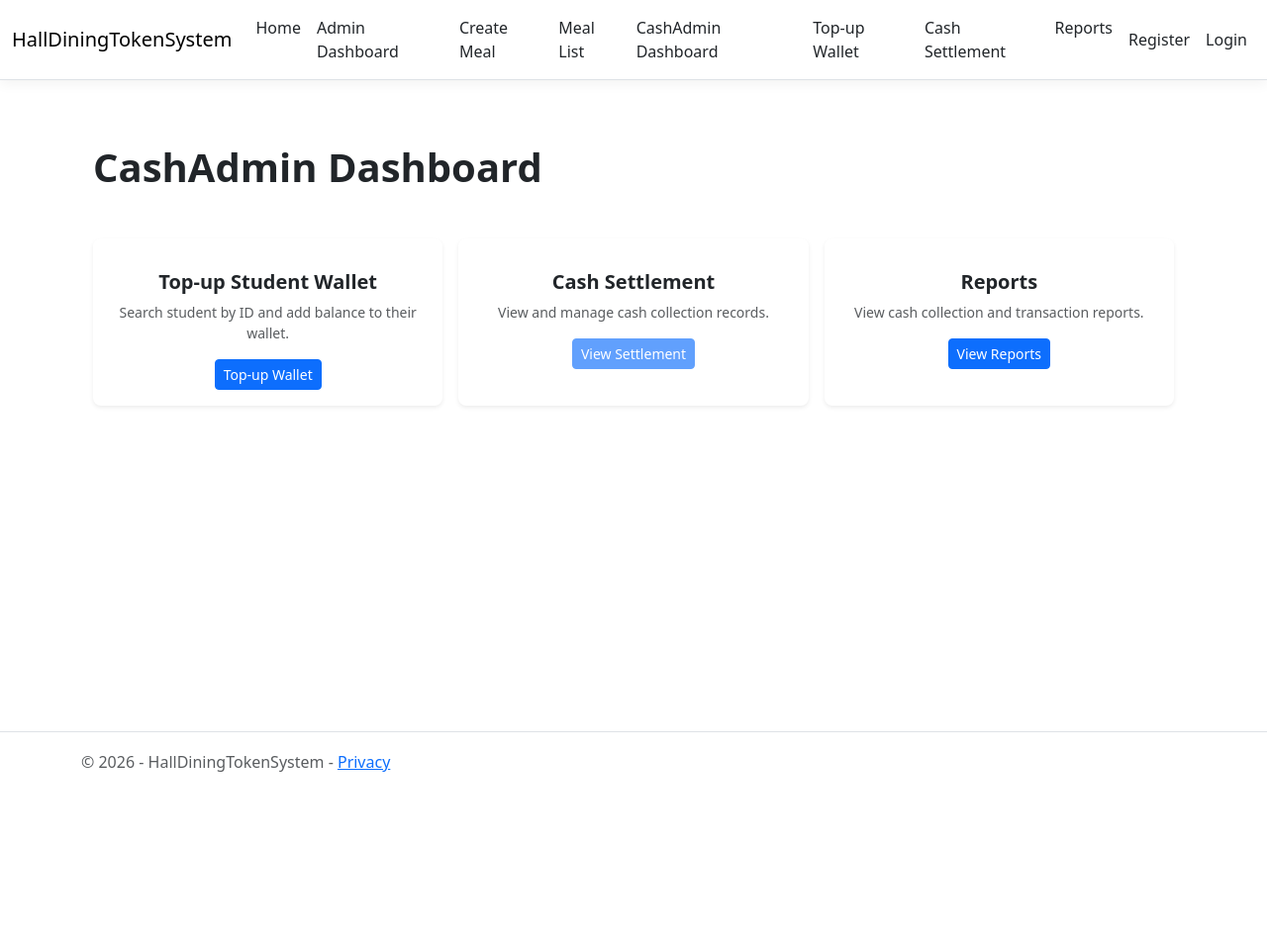
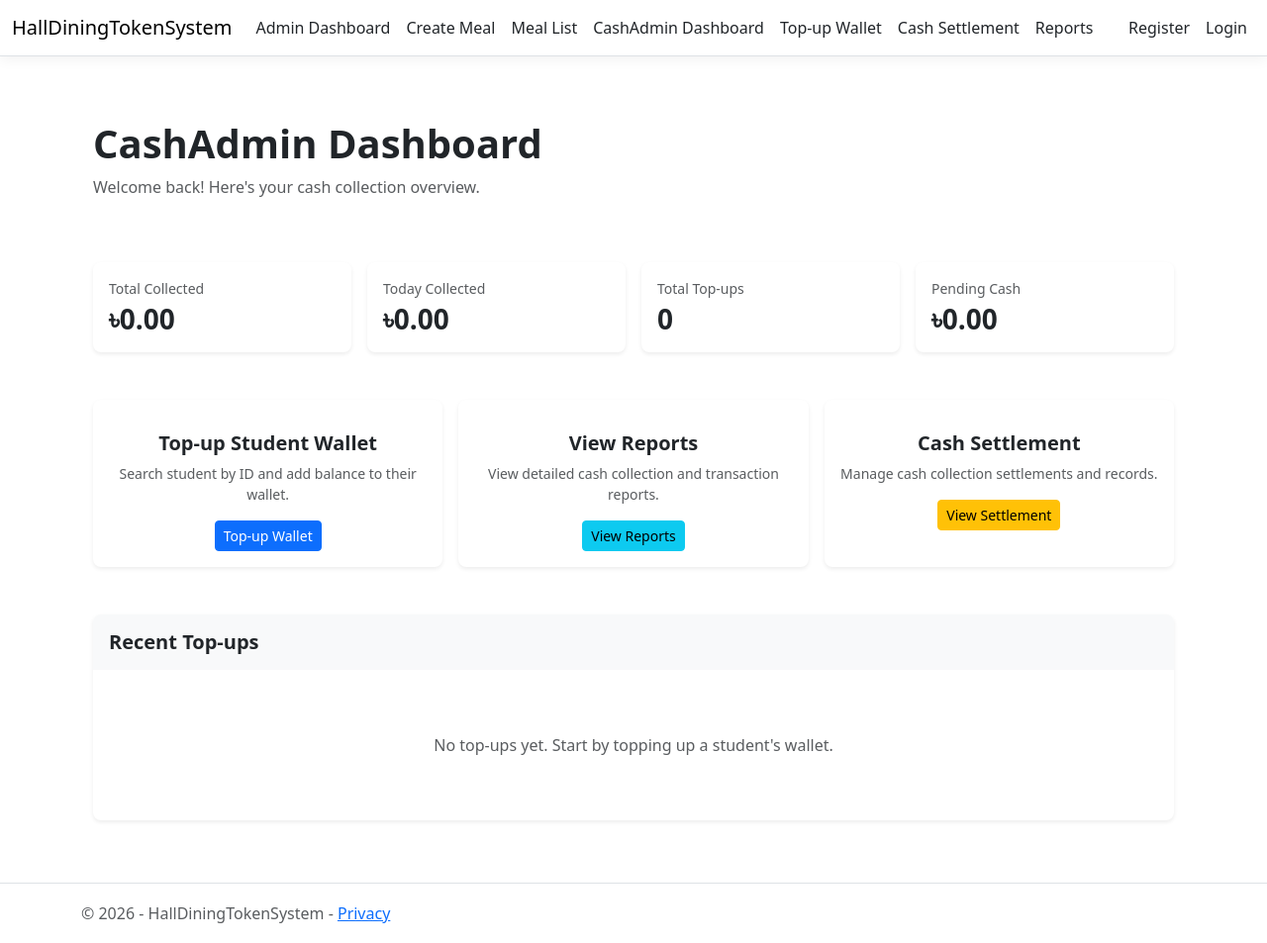
Before and after one commit to Wadud-Code-Show/HallDiningTokenSystem, an ASP.NET Core app: page /CashAdmin/Dashboard in a window 1280 px wide. Shown: the whole page at 99% size. Before the commit the page ends 780 px from the top, so only its background shows below. Run offline with ASP.NET Core 8, Linux system fonts and the light colour scheme; a user stored in the database is signed in; style sheets or scripts are compiled from the project's sources; some libraries are stand-ins or nearby versions.

Commit message:
Update CashAdmin dashboard navigation

```diff
--- a/HallDiningTokenSystem/Controllers/CashAdminController.cs
+++ b/HallDiningTokenSystem/Controllers/CashAdminController.cs
@@ -23,9 +23,61 @@ namespace HallDiningTokenSystem.Controllers
         }
 
         // Dashboard
-        public IActionResult Dashboard()
+        public async Task<IActionResult> Dashboard()
         {
-            return View();
+            var currentUser = await _userManager.GetUserAsync(User);
+            if (currentUser == null)
+            {
+                TempData["Error"] = "Current user not found.";
+                return RedirectToAction("Index", "Home");
+            }
+
+            // Get all cash collections for current CashAdmin
+            var collections = await _context.CashCollections
+                .Where(cc => cc.CashAdminId == currentUser.Id)
+                .Include(cc => cc.Student)
+                .ToListAsync();
+
+            // Calculate metrics
+            var totalCollected = collections.Sum(cc => cc.Amount);
+            var todayCollected = collections
+                .Where(cc => cc.CreatedAt.Date == DateTime.Now.Date)
+                .Sum(cc => cc.Amount);
+            var totalTopUps = collections.Count;
+
+            // Calculate TotalSettled from CashSettlements where CashAdminId == current user
+            var totalSettled = await _context.CashSettlements
+                .Where(cs => cs.CashAdminId == currentUser.Id)
+                .SumAsync(cs => cs.Amount);
+
+            var pendingCash = totalCollected - totalSettled;
+
+            // Get recent top-ups (last 5)
+            var recentTopUps = collections
+                .OrderByDescending(cc => cc.CreatedAt)
+                .Take(5)
+                .Select(cc => new RecentTopUpViewModel
+                {
+                    Id = cc.Id,
+                    CreatedAt = cc.CreatedAt,
+                    StudentName = cc.Student?.FullName ?? "Unknown",
+                    StudentId = cc.Student?.StudentId ?? "N/A",
+                    Amount = cc.Amount
+                })
+                .ToList();
+
+            // Build view model
+            var dashboardModel = new CashAdminDashboardViewModel
+            {
+                TotalCollected = totalCollected,
+                TodayCollected = todayCollected,
+                TotalTopUps = totalTopUps,
+                TotalSettled = totalSettled,
+                PendingCash = pendingCash,
+                RecentTopUps = recentTopUps
+            };
+
+            return View(dashboardModel);
         }
 
         // Top Up Wallet GET
--- a/HallDiningTokenSystem/Views/CashAdmin/Dashboard.cshtml
+++ b/HallDiningTokenSystem/Views/CashAdmin/Dashboard.cshtml
@@ -1,16 +1,78 @@
+@model CashAdminDashboardViewModel
+
 @{
     ViewData["Title"] = "CashAdmin Dashboard";
 }
 
-<div class="container py-5">
-    <div class="row mb-4">
+<div class="container-fluid py-5">
+    <div class="row mb-5">
         <div class="col-lg-12">
-            <h1 class="fw-bold mb-4">CashAdmin Dashboard</h1>
+            <h1 class="fw-bold">CashAdmin Dashboard</h1>
+            <p class="text-muted">Welcome back! Here's your cash collection overview.</p>
+        </div>
+    </div>
+
+    <!-- Summary Metrics -->
+    <div class="row g-3 mb-5">
+        <div class="col-md-6 col-lg-3">
+            <div class="card border-0 shadow-sm rounded-3 h-100">
+                <div class="card-body">
+                    <div class="d-flex justify-content-between align-items-start">
+                        <div>
+                            <p class="text-muted small mb-1">Total Collected</p>
+                            <h3 class="fw-bold mb-0">৳@Model.TotalCollected.ToString("N2")</h3>
+                        </div>
+                        <i class="bi bi-wallet2 text-success" style="font-size: 1.5rem;"></i>
+                    </div>
+                </div>
+            </div>
+        </div>
+
+        <div class="col-md-6 col-lg-3">
+            <div class="card border-0 shadow-sm rounded-3 h-100">
+                <div class="card-body">
+                    <div class="d-flex justify-content-between align-items-start">
+                        <div>
+                            <p class="text-muted small mb-1">Today Collected</p>
+                            <h3 class="fw-bold mb-0">৳@Model.TodayCollected.ToString("N2")</h3>
+                        </div>
+                        <i class="bi bi-calendar-day text-warning" style="font-size: 1.5rem;"></i>
+                    </div>
+                </div>
+            </div>
+        </div>
+
+        <div class="col-md-6 col-lg-3">
+            <div class="card border-0 shadow-sm rounded-3 h-100">
+                <div class="card-body">
+                    <div class="d-flex justify-content-between align-items-start">
+                        <div>
+                            <p class="text-muted small mb-1">Total Top-ups</p>
+                            <h3 class="fw-bold mb-0">@Model.TotalTopUps</h3>
+                        </div>
+                        <i class="bi bi-calculator-fill text-primary" style="font-size: 1.5rem;"></i>
+                    </div>
+                </div>
+            </div>
+        </div>
+
+        <div class="col-md-6 col-lg-3">
+            <div class="card border-0 shadow-sm rounded-3 h-100">
+                <div class="card-body">
+                    <div class="d-flex justify-content-between align-items-start">
+                        <div>
+                            <p class="text-muted small mb-1">Pending Cash</p>
+                            <h3 class="fw-bold mb-0">৳@Model.PendingCash.ToString("N2")</h3>
+                        </div>
+                        <i class="bi bi-hourglass-split text-danger" style="font-size: 1.5rem;"></i>
+                    </div>
+                </div>
+            </div>
         </div>
     </div>
 
     <!-- Quick Actions -->
-    <div class="row g-3">
+    <div class="row g-3 mb-5">
         <div class="col-md-6 col-lg-4">
             <div class="card border-0 shadow-sm rounded-3 h-100">
                 <div class="card-body text-center">
@@ -28,11 +90,11 @@
             <div class="card border-0 shadow-sm rounded-3 h-100">
                 <div class="card-body text-center">
                     <div class="mb-3">
-                        <i class="bi bi-receipt text-primary" style="font-size: 2rem;"></i>
+                        <i class="bi bi-graph-up text-info" style="font-size: 2rem;"></i>
                     </div>
-                    <h5 class="card-title fw-bold">Cash Settlement</h5>
-                    <p class="card-text text-muted small">View and manage cash collection records.</p>
-                    <a href="#" class="btn btn-primary btn-sm disabled">View Settlement</a>
+                    <h5 class="card-title fw-bold">View Reports</h5>
+                    <p class="card-text text-muted small">View detailed cash collection and transaction reports.</p>
+                    <a href="@Url.Action("Reports", "CashAdmin")" class="btn btn-info btn-sm">View Reports</a>
                 </div>
             </div>
         </div>
@@ -41,13 +103,65 @@
             <div class="card border-0 shadow-sm rounded-3 h-100">
                 <div class="card-body text-center">
                     <div class="mb-3">
-                        <i class="bi bi-graph-up text-primary" style="font-size: 2rem;"></i>
+                        <i class="bi bi-receipt text-warning" style="font-size: 2rem;"></i>
                     </div>
-                    <h5 class="card-title fw-bold">Reports</h5>
-                    <p class="card-text text-muted small">View cash collection and transaction reports.</p>
-                    <a href="@Url.Action("Reports", "CashAdmin")" class="btn btn-primary btn-sm">View Reports</a>
+                    <h5 class="card-title fw-bold">Cash Settlement</h5>
+                    <p class="card-text text-muted small">Manage cash collection settlements and records.</p>
+                    <a href="@Url.Action("CashStatement", "CashAdmin")" class="btn btn-warning btn-sm">View Settlement</a>
+                </div>
+            </div>
+        </div>
+    </div>
+
+    <!-- Recent Top-ups -->
+    <div class="row">
+        <div class="col-lg-12">
+            <div class="card border-0 shadow-sm rounded-3">
+                <div class="card-header bg-light border-0 rounded-top-3 p-3">
+                    <h5 class="fw-bold mb-0">Recent Top-ups</h5>
+                </div>
+                <div class="card-body p-0">
+                    @if (Model.RecentTopUps.Count > 0)
+                    {
+                        <div class="table-responsive">
+                            <table class="table table-hover mb-0">
+                                <thead class="table-light">
+                                    <tr>
+                                        <th>Date/Time</th>
+                                        <th>Student Name</th>
+                                        <th>Student ID</th>
+                                        <th>Amount</th>
+                                    </tr>
+                                </thead>
+                                <tbody>
+                                    @foreach (var topup in Model.RecentTopUps)
+                                    {
+                                        <tr>
+                                            <td class="small text-muted">@topup.CreatedAt.ToString("dd MMM yyyy, hh:mm tt")</td>
+                                            <td class="fw-bold">@topup.StudentName</td>
+                                            <td>@topup.StudentId</td>
+                                            <td class="fw-bold">৳@topup.Amount.ToString("N2")</td>
+                                        </tr>
+                                    }
+                                </tbody>
+                            </table>
+                        </div>
+                    }
+                    else
+                    {
+                        <div class="text-center py-5">
+                            <i class="bi bi-inbox text-muted" style="font-size: 2.5rem;"></i>
+                            <p class="text-muted mt-3">No top-ups yet. Start by topping up a student's wallet.</p>
+                        </div>
+                    }
                 </div>
             </div>
         </div>
     </div>
 </div>
+
+@section Scripts {
+    @{
+        await Html.RenderPartialAsync("_ValidationScriptsPartial");
+    }
+}
--- a/HallDiningTokenSystem/Views/CashAdmin/Reports.cshtml
+++ b/HallDiningTokenSystem/Views/CashAdmin/Reports.cshtml
@@ -34,7 +34,7 @@
                     <div class="d-flex justify-content-between align-items-start">
                         <div>
                             <p class="text-muted small mb-1">Total Collected</p>
-                            <h3 class="fw-bold mb-0">৳@Model.TotalCollected.ToString("N0")</h3>
+                            <h3 class="fw-bold mb-0">৳@Model.TotalCollected.ToString("N2")</h3>
                         </div>
                         <i class="bi bi-wallet2 text-success" style="font-size: 1.5rem;"></i>
                     </div>
@@ -48,7 +48,7 @@
                     <div class="d-flex justify-content-between align-items-start">
                         <div>
                             <p class="text-muted small mb-1">Today Collected</p>
-                            <h3 class="fw-bold mb-0">৳@Model.TodayCollected.ToString("N0")</h3>
+                            <h3 class="fw-bold mb-0">৳@Model.TodayCollected.ToString("N2")</h3>
                         </div>
                         <i class="bi bi-calendar-day text-warning" style="font-size: 1.5rem;"></i>
                     </div>
@@ -101,7 +101,7 @@
                                             <td class="fw-bold">@detail.StudentName</td>
                                             <td>@detail.StudentId</td>
                                             <td class="small">@detail.StudentEmail</td>
-                                            <td class="fw-bold">৳@detail.Amount.ToString("N0")</td>
+                                            <td class="fw-bold">৳@detail.Amount.ToString("N2")</td>
                                             <td>
                                                 @if (!string.IsNullOrEmpty(detail.Note))
                                                 {
--- a/HallDiningTokenSystem/Views/Shared/_Layout.cshtml
+++ b/HallDiningTokenSystem/Views/Shared/_Layout.cshtml
@@ -13,16 +13,30 @@
     <header>
         <nav class="navbar navbar-expand-sm navbar-toggleable-sm navbar-light bg-white border-bottom box-shadow mb-3">
             <div class="container-fluid">
-                <a class="navbar-brand" asp-area="" asp-controller="Home" asp-action="Index">HallDiningTokenSystem</a>
+                @if (User.IsInRole("CashAdmin"))
+                {
+                    <a class="navbar-brand" asp-area="" asp-controller="CashAdmin" asp-action="Dashboard">HallDiningTokenSystem</a>
+                }
+                else if (User.IsInRole("SuperAdmin"))
+                {
+                    <a class="navbar-brand" asp-area="" asp-controller="Admin" asp-action="Dashboard">HallDiningTokenSystem</a>
+                }
+                else
+                {
+                    <a class="navbar-brand" asp-area="" asp-controller="Home" asp-action="Index">HallDiningTokenSystem</a>
+                }
                 <button class="navbar-toggler" type="button" data-bs-toggle="collapse" data-bs-target=".navbar-collapse" aria-controls="navbarSupportedContent"
                         aria-expanded="false" aria-label="Toggle navigation">
                     <span class="navbar-toggler-icon"></span>
                 </button>
                 <div class="navbar-collapse collapse d-sm-inline-flex justify-content-between">
                     <ul class="navbar-nav flex-grow-1">
-                        <li class="nav-item">
-                            <a class="nav-link text-dark" asp-area="" asp-controller="Home" asp-action="Index">Home</a>
-                        </li>
+                        @if (!User.IsInRole("CashAdmin"))
+                        {
+                            <li class="nav-item">
+                                <a class="nav-link text-dark" asp-area="" asp-controller="Home" asp-action="Index">Home</a>
+                            </li>
+                        }
                         @if (User.IsInRole("SuperAdmin"))
                         {
                             <li class="nav-item">
```
Also changed, not shown: HallDiningTokenSystem/Models/CashAdminDashboardViewModel.cs (added, +26 -0 lines).
